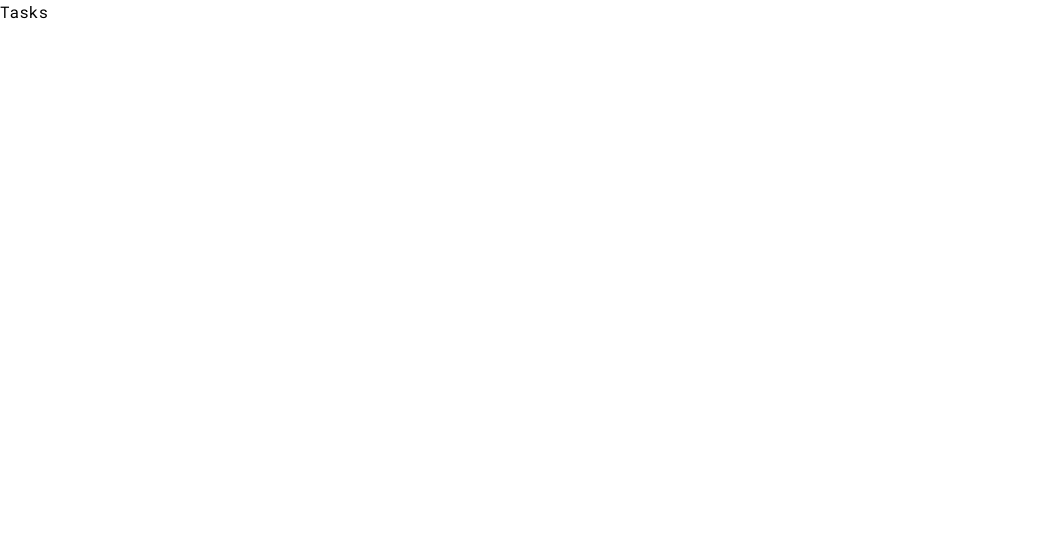
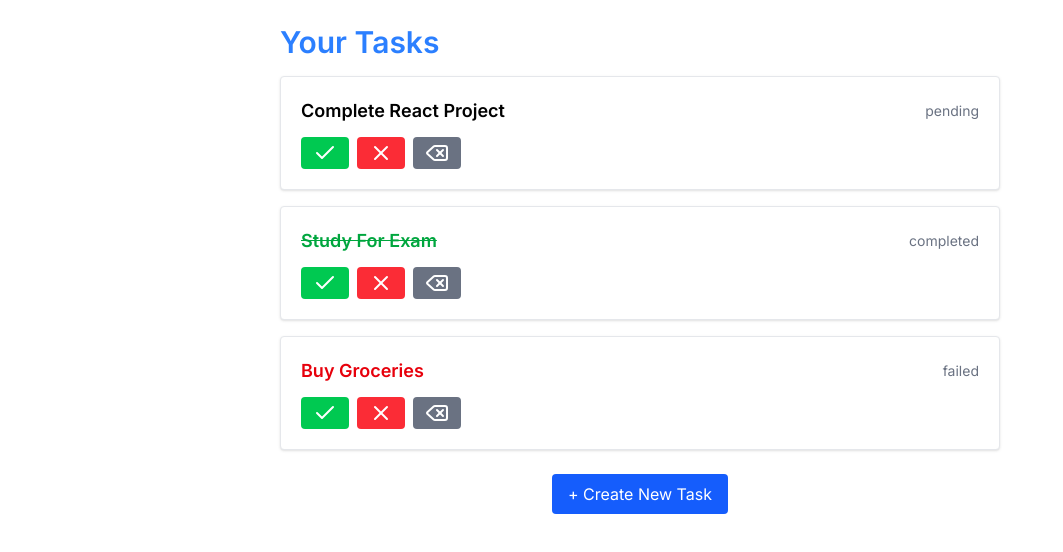
Before and after one commit to techoo401/focusflow, a React (Vite) app: page /tasks in a window 1280 px wide. Shown: the top 552 px of the page, without its empty margins (0-1063 px from the left). Built offline with nearby package versions, Linux system fonts and the light colour scheme.

Commit message:
added tasks page and row data

```diff
--- a/src/App.jsx
+++ b/src/App.jsx
@@ -4,6 +4,7 @@ import Home from "./pages/Home"
 import Tasks from "./pages/Tasks"
 import Habits from "./pages/Habits"
 import FocusTimer from "./pages/FocusTimer"
+import CreateTask from "./pages/CreateTask"
 
 function App () {
   return (
@@ -12,6 +13,7 @@ function App () {
       <Route path="/tasks" element={<Tasks />} />
       <Route path="/habits" element={<Habits />} />
       <Route path="/focus-timer" element={<FocusTimer />} />
+      <Route path="/create-task" element={<CreateTask />} />
     </Routes>
   )
 }
--- a/src/index.css
+++ b/src/index.css
@@ -1,7 +1,7 @@
-@import url('https://fonts.googleapis.com/css2?family=Roboto+Mono:ital,wght@0,100..700;1,100..700&display=swap');
+@import url('https://fonts.googleapis.com/css2?family=Inter:ital,opsz,wght@0,14..32,100..900;1,14..32,100..900&display=swap');
 
 body {
-    font-family: "Roboto Mono", monospace;
+    font-family: "Inter", sans-serif;
 }
 
 @import "tailwindcss"
--- /dev/null
+++ b/src/pages/CreateTask.jsx
@@ -0,0 +1,9 @@
+import React from 'react'
+
+function CreateTask () {
+    return (
+        <div>Create Task</div>
+    )
+}
+
+export default CreateTask
--- a/src/pages/Tasks.jsx
+++ b/src/pages/Tasks.jsx
@@ -1,9 +1,74 @@
-import React from 'react'
+import { Check, Delete, X } from 'lucide-react';
+import React, { useState } from 'react';
+import { Link } from 'react-router-dom';
 
-function Tasks () {
+function Tasks() {
+    const [tasks, setTasks] = useState([
+        { id: 1, title: 'Complete React project', status: 'pending' },
+        { id: 2, title: 'Study for exam', status: 'completed' },
+        { id: 3, title: 'Buy groceries', status: 'failed' },
+    ]);
+
+    const handleStatusChange = (id, newStatus) => {
+        setTasks(prev =>
+            prev.map(task =>
+                task.id === id ? { ...task, status: newStatus } : task
+            )
+        );
+    };
+
+    const handleDelete = (id) => {
+        setTasks(prev => prev.filter(task => task.id !== id));
+    };
+
     return (
-        <div>Tasks</div>
-    )
+        <div className="p-6 max-w-3xl mx-auto">
+            <h2 className="text-3xl font-semibold mb-4 text-blue-500">Your Tasks</h2>
+            {tasks.map(task => (
+                <div
+                    key={task.id}
+                    className="bg-white shadow-sm rounded p-5 mb-4 border border-gray-200"
+                >
+                    <div className="flex justify-between items-center">
+                        <h3 className={`text-lg font-semibold capitalize ${task.status === 'completed' ? 'line-through text-green-600' : task.status === 'failed' ? 'text-red-600' : ''}`}>
+                            {task.title}
+                        </h3>
+                        <span className="text-sm text-gray-500">{task.status}</span>
+                    </div>
+                    <div className="mt-3 flex gap-2">
+                        <button
+                            onClick={() => handleStatusChange(task.id, 'completed')}
+                            className="bg-green-500 text-white px-3 py-1 rounded hover:bg-green-600"
+                        >
+                            <Check />
+                        </button>
+                        <button
+                            onClick={() => handleStatusChange(task.id, 'failed')}
+                            className="bg-red-500 text-white px-3 py-1 rounded hover:bg-red-600"
+                        >
+                            <X />
+                        </button>
+                        <button
+                            onClick={() => handleDelete(task.id)}
+                            className="bg-gray-500 text-white px-3 py-1 rounded hover:bg-gray-600"
+                        >
+                            <Delete />
+                        </button>
+                    </div>
+                </div>
+            ))}
+
+            {/* Create New Task Button */}
+            <div className="mt-6 text-center">
+                <Link
+                    to="/create-task"
+                    className="inline-block bg-blue-600 text-white px-4 py-2 rounded hover:bg-blue-700 transition"
+                >
+                    + Create New Task
+                </Link>
+            </div>
+        </div>
+    );
 }
 
-export default Tasks
+export default Tasks;
```
